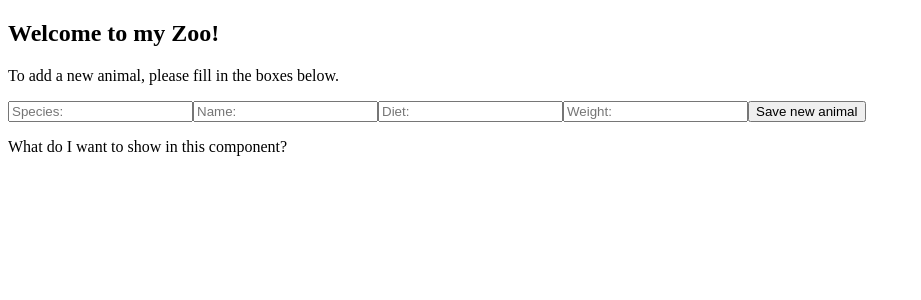
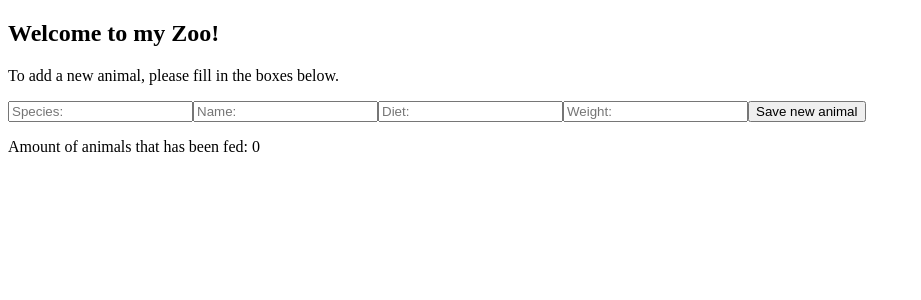
Before and after one commit to tovehydmark/angular-course-collection, an Angular app: page / in a window 1280 px wide. Shown: the top 300 px of the page, without its empty margins (0-921 px from the left). Built offline with nearby package versions, Linux system fonts and the light colour scheme.

Commit message:
changed animal html + added variable in ts

```diff
--- a/src/app/components/animals/animals.component.html
+++ b/src/app/components/animals/animals.component.html
@@ -1,3 +1,3 @@
 <section>
-    <p>What do I want to show in this component?</p>
+    <p>Amount of animals that has been fed: {{amountOfFedAnimals}}</p>
 </section>
--- a/src/app/components/animals/animals.component.ts
+++ b/src/app/components/animals/animals.component.ts
@@ -17,4 +17,7 @@ export class AnimalsComponent implements OnInit {
       this.animalList = animalData;
     });
   }
+
+  amountOfFedAnimals: number = 0;
+  //Ha en funktion som plussar på animals när man klickar på has been fed
 }
```
